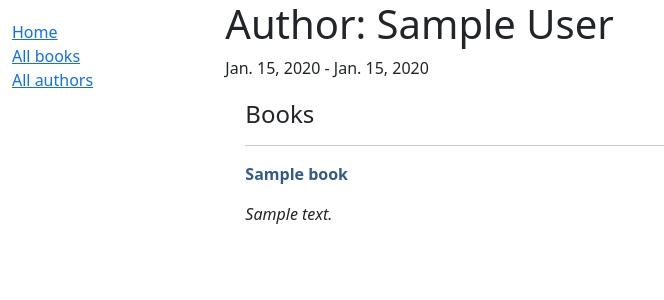
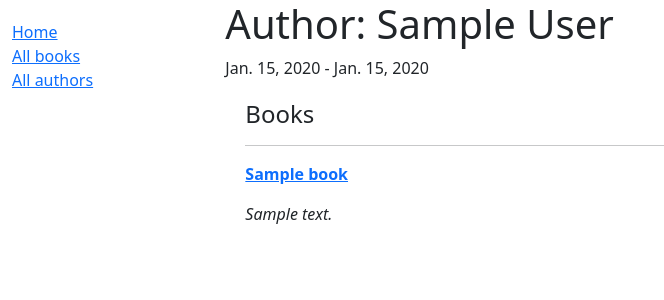
Before and after one commit to AndreasDal/django_local_library, a Django app: page /catelog/author/1 in a window 1280 px wide. Shown: the top 300 px of the page, without its empty margins (0-664 px from the left). Run offline with Django 5.2, Linux system fonts and the light colour scheme; tables that the repository leaves empty hold one stand-in row (values such as "Sample post").

Commit message:
last changes to part 6

```diff
--- a/catelog/templates/catelog/author_detail.html
+++ b/catelog/templates/catelog/author_detail.html
@@ -2,24 +2,21 @@
 
 {% block content %}
    <h1>Author: {{ author.full_name }} </h1>
-
-   <!-- <p>Born on: {{author.date_of_birth}}</p> -->
-   <!-- <p>Died on: {{author.date_of_death}}</p> -->
 
    <p>
       {{author.date_of_birth}} -
       {% if author.date_of_death %}{{author.date_of_death}}{% endif %}
    </p>
 
-   <!-- <div style="margin-left:20px; margin-top:20px;"> -->
    <div class="sublist">
       <h4>Books</h4>
       {% for book in author.book_set.all %}
       <!-- code to iterate across all books of an author -->
          <hr />
-         <p style="color:rgb(50, 90, 142)"><strong>{{ book.title }}</strong></p>
-         <p style="max-width:700px"><em>{{ book.summary }}</em></p>
-         <!-- <p><em>{{ book.summary }}</em></p> -->
+         <p>
+            <a href="{{ book.get_absolute_url}}"><strong>{{ book.title }}</strong></a>
+         </p>
+         <p><em>{{ book.summary }}</em></p>
       {% endfor %}
    </div>
 {% endblock %}
```
